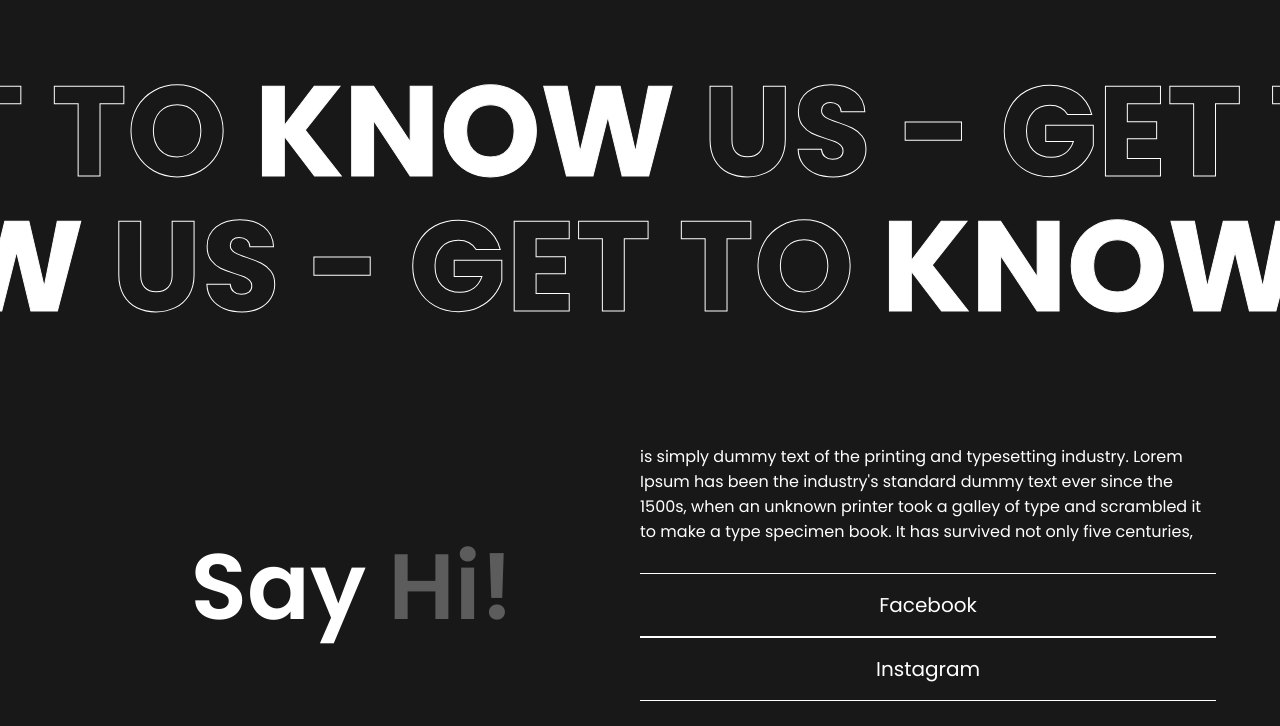
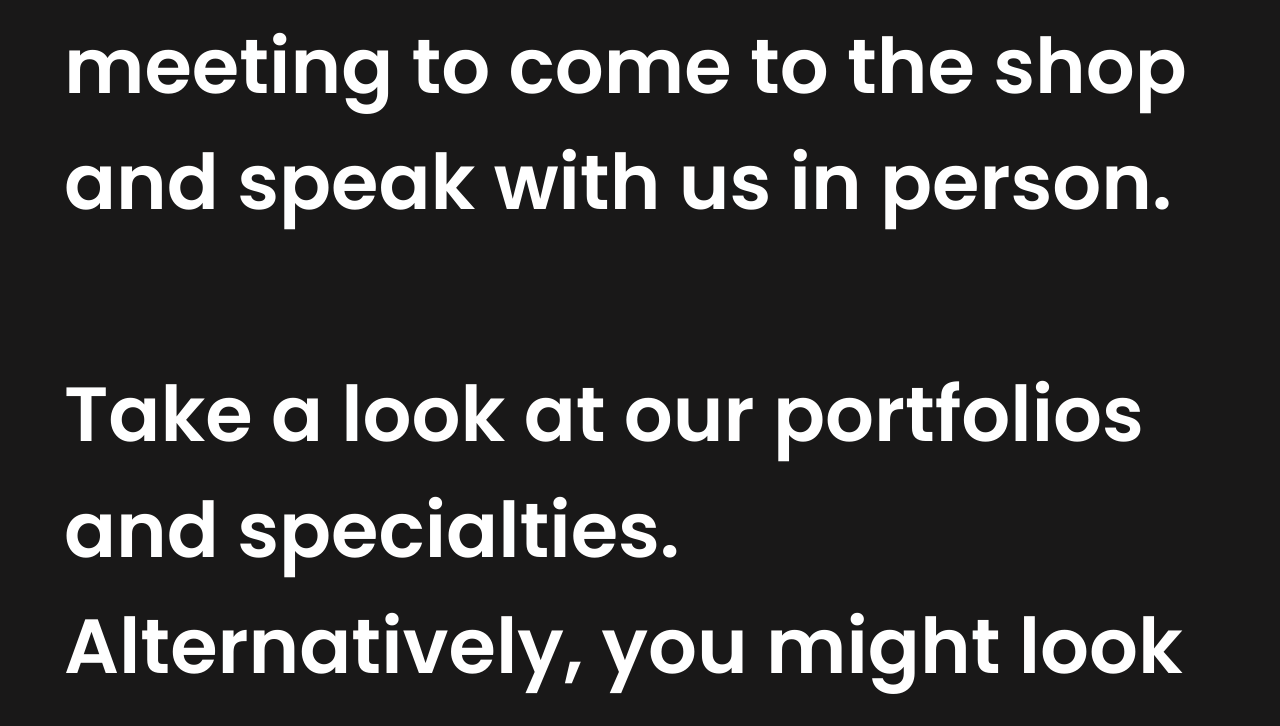
Before and after one commit to knowsblednyahaha/Inked2600, a React (Vite) app: page /about in a window 1280 px wide. Shown: the part 2920-3646 px from the top of the page. Built offline with nearby package versions, Linux system fonts and the light colour scheme.

Commit message:
added the aboutpage desc content

```diff
--- a/src/Components/About/AboutpageContent.tsx
+++ b/src/Components/About/AboutpageContent.tsx
@@ -5,19 +5,34 @@
     <div className="Aboutpage-Container">
         <div className="">
           <p>
-          Lorem Ipsum is simply dummy text of the printing
-          and typesetting industry. Lorem Ipsum has been the industry's
-          standard dummy text ever since the 1500s,
-          when an unknown printer took a galley of
-          type and scrambled it to make a type specimen
-          book. It has survived not only five centuries,
-          but also the leap into electronic typesetting,
-          remaining essentially unchanged. It was
-          popularised in the 1960s with the release of
-          Letraset sheets containing Lorem Ipsum passages,
-          and more recently with desktop publishing software
-          like Aldus PageMaker including versions of
-          Lorem Ipsum.
+          We are a clean, friendly, and creative studio
+          with tremendous authority in quality, custom
+          inking.
+          <br /><br />
+          As dedicated specialists, our work reflects an
+          increasingly near to home creative direction
+          while adhering to traditional tattoo values.
+          <br /><br />
+          By looking at both our tattoo fill in and our
+          workmanship, one can see that we are unique
+          yet dependable, and that we can adapt to a
+          wide range of styles and bearings.
+          <br /><br />
+          While we can provide broad rates and make
+          agreements over the phone, we encourage
+          anyone interested in our work or looking
+          for a no-obligation meeting to come to the
+          shop and speak with us in person.
+          <br /><br />
+          Take a look at our portfolios and specialties.
+          Alternatively, you might look into our shop
+          and our online showcase.
+          <br /><br />
+          If you are expecting to contact an tattooer,
+          it is always smart to call beforehand and
+          inquire about each craftsman's week by week
+          calendar. Although appointments are preferred,
+          walk-ins are often accepted every day.
           </p>
         </div>
     </div>
--- a/src/Components/Contact-Hero.tsx
+++ b/src/Components/Contact-Hero.tsx
@@ -53,9 +53,9 @@
         });
     }, []);
     return(
-        <section className='contact-hero-container noselect'>
+        <section className='contact-hero-container noselect' data-scroll-section>
             <div className='marquee'>
-                <h5>
+                <h5 data-scroll>
                     get to <span className='white'>know</span> us - get to <span className='white'>know</span> us -
                     get to <span className='white'>know</span> us - get to <span className='white'>know</span> us -
                     get to <span className='white'>know</span> us - get to <span className='white'>know</span> us -
@@ -66,7 +66,7 @@
                     get to <span className='white'>know</span> us - get to <span className='white'>know</span> us
                 </h5>
                 <br />
-                <h5>
+                <h5 data-scroll>
                     get to <span className='white'>know</span> us - get to <span className='white'>know</span> us -
                     get to <span className='white'>know</span> us - get to <span className='white'>know</span> us -
                     get to <span className='white'>know</span> us - get to <span className='white'>know</span> us -
@@ -79,10 +79,10 @@
             </div>
             <div className='contact-text-container'>
                 <div className='big-text-container' ref={hi}>
-                    <h5> Say <a href='mailto:inked2600@gmail.com'> Hi!</a></h5>
+                    <h5 data-scroll> Say <a href='mailto:inked2600@gmail.com' data-scroll> Hi!</a></h5>
                 </div>
                 <div className='description-container'>
-                    <div className='text-description' ref={textDesc}>is simply dummy text of the printing and
+                    <div className='text-description' ref={textDesc} data-scroll>is simply dummy text of the printing and
                         typesetting industry. Lorem Ipsum has been
                         the industry's standard dummy text ever
                         since the 1500s, when an unknown printer
@@ -92,10 +92,10 @@
                     </div>
                     <div className='social-media-container'>
                         <div className='social-media-item' ref={element => {line.current[0] = element;}}>
-                            <a href='https://www.facebook.com/profile.php?id=100087213424052' target="_blank" rel="noopener noreferrer" ref={element => {socmed.current[0] = element;}}>Facebook</a>
+                            <a href='https://www.facebook.com/profile.php?id=100087213424052' target="_blank" rel="noopener noreferrer" ref={element => {socmed.current[0] = element;}} data-scroll>Facebook</a>
                         </div>
                         <div className='social-media-item' ref={element => {line.current[1] = element;}}>
-                            <a href='https://www.instagram.com/inkedtwosixx/' target="_blank" rel="noopener noreferrer"  ref={element => {socmed.current[1] = element;}}>Instagram</a>
+                            <a href='https://www.instagram.com/inkedtwosixx/' target="_blank" rel="noopener noreferrer"  ref={element => {socmed.current[1] = element;}} data-scroll>Instagram</a>
                         </div>
                     </div>
                 </div>
--- a/src/Components/Footer.tsx
+++ b/src/Components/Footer.tsx
@@ -2,7 +2,7 @@
 
 function Footer() {
     return(
-        <footer className="footer-container">
+        <footer className="footer-container" data-scroll-section>
             <div className="copyright-text">
                 © 2022 - Inked 2600
             </div>
--- a/src/Components/Home/About-Section.tsx
+++ b/src/Components/Home/About-Section.tsx
@@ -21,7 +21,7 @@
     }, []);
     return(
         <section className='about-container' data-scroll-section>
-            <p className='about-text noselect' ref={text} data-scroll>
+            <p className='about-text noselect' ref={text}>
                 As a group of artists we want to show our art piece
                 and share them with you so you can get to&nbsp;
                 <Link to={'/about'} onClick={() => window.scrollTo(0, 0)}><span className='hover-text'>know us</span></Link>
--- a/src/Components/Home/Artist-Section.tsx
+++ b/src/Components/Home/Artist-Section.tsx
@@ -48,7 +48,7 @@
     return(
         <section className='artist-container noselect' data-scroll-section>
             <div className='artist-title' ref={artisttitle}>
-                <h3>Meet the <span>Artists</span></h3>
+                <h3 data-scroll>Meet the <span>Artists</span></h3>
             </div>
             <div className='swiper-container'>
                 <Swiper
@@ -69,17 +69,17 @@
                                     <div className='artist-info-container'>
                                         <div className='image-container' >
                                             <Link to={`/artist/${data.id}`} onClick={() => window.scrollTo(0, 0)} >
-                                                <img key={data.dp} src={data.dp} alt={data.dp} className="artist-img"/>
+                                                <img key={data.dp} src={data.dp} alt={data.dp} className="artist-img" data-scroll/>
                                                 <div className="image-wrapper" ref={el => {imgwrapper.current[data.id] = el;}}></div>
                                             </Link>
                                         </div>
                                         <div className='text-container' ref={el => {artistDesc.current[data.id] = el;}}>
-                                            <h4 key={data.lastname}><span key={data.firstname}>{data.firstname}</span>&nbsp; {data.lastname}</h4>
-                                            <p key={data.artistdesc}>{data.artistdesc}</p>
+                                            <h4 key={data.lastname} data-scroll><span key={data.firstname} data-scroll>{data.firstname}</span>&nbsp; {data.lastname}</h4>
+                                            <p key={data.artistdesc} data-scroll>{data.artistdesc}</p>
                                         </div>
                                         <div className="button-container">
                                             <Link to={`/artist/${data.id}`} onClick={() => window.scrollTo(0, 0)} >
-                                                <button>View Portfolio</button>
+                                                <button data-scroll>View Portfolio</button>
                                             </Link>
                                         </div>
 
--- a/src/Components/Home/Home-Hero.tsx
+++ b/src/Components/Home/Home-Hero.tsx
@@ -28,21 +28,21 @@
     return(
         <section className='home-hero' data-scroll-section>
             <div className='text-header-container noselect'>
-                <h1 className='text-header' ref={el => {header.current[0] = el;}}>Distinctive</h1>
-                <h1 className='text-header' ref={el => {header.current[1] = el;}}>Tattoo Artists</h1>
-                <h1 className='text-header' ref={el => {header.current[2] = el;}}>in Baguio City</h1>
+                <h1 className='text-header' ref={el => {header.current[0] = el;}} data-scroll>Distinctive</h1>
+                <h1 className='text-header' ref={el => {header.current[1] = el;}} data-scroll>Tattoo Artists</h1>
+                <h1 className='text-header' ref={el => {header.current[2] = el;}} data-scroll>in Baguio City</h1>
             </div>
             <div className='home-image-container'>
                 <div className='home-image'>
-                    <img src="/img/home-1.jpg" alt="" />
-                    <div className="image-wrapper" ref={el => {wrapper.current[0] = el;}}></div>
+                    <img src="/img/home-1.jpg" alt="" data-scroll />
+                    <div className="image-wrapper" ref={el => {wrapper.current[0] = el;}} ></div>
                 </div>
                 <div className='home-image'>
-                    <img src="/img/home-2.jpg" alt="" />
+                    <img src="/img/home-2.jpg" alt="" data-scroll />
                     <div className="image-wrapper" ref={el => {wrapper.current[1] = el;}}></div>
                 </div>
                 <div className='home-image'>
-                    <img src="/img/home-3.jpg" alt="" />
+                    <img src="/img/home-3.jpg" alt="" data-scroll />
                     <div className="image-wrapper" ref={el => {wrapper.current[2] = el;}}></div>
                 </div>
             </div>
--- a/src/Components/Navbar.tsx
+++ b/src/Components/Navbar.tsx
@@ -22,7 +22,7 @@
         });
     }, []);
     return(
-        <header>
+        <header data-scroll-section>
             <nav className="navbar">
                 <div className="nav-logo" ref={logo}>
                     <Link to={'/'}><strong>Inked <br/>2600</strong></Link>
```
